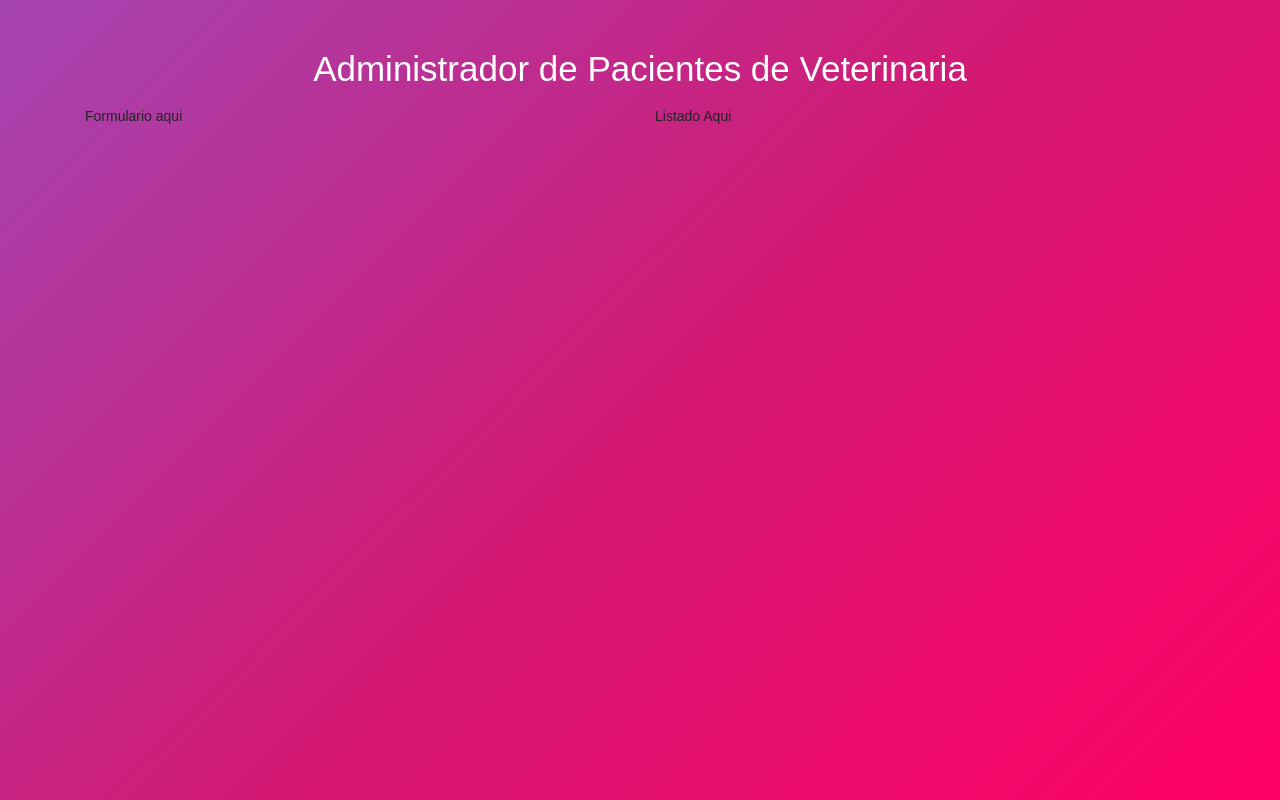
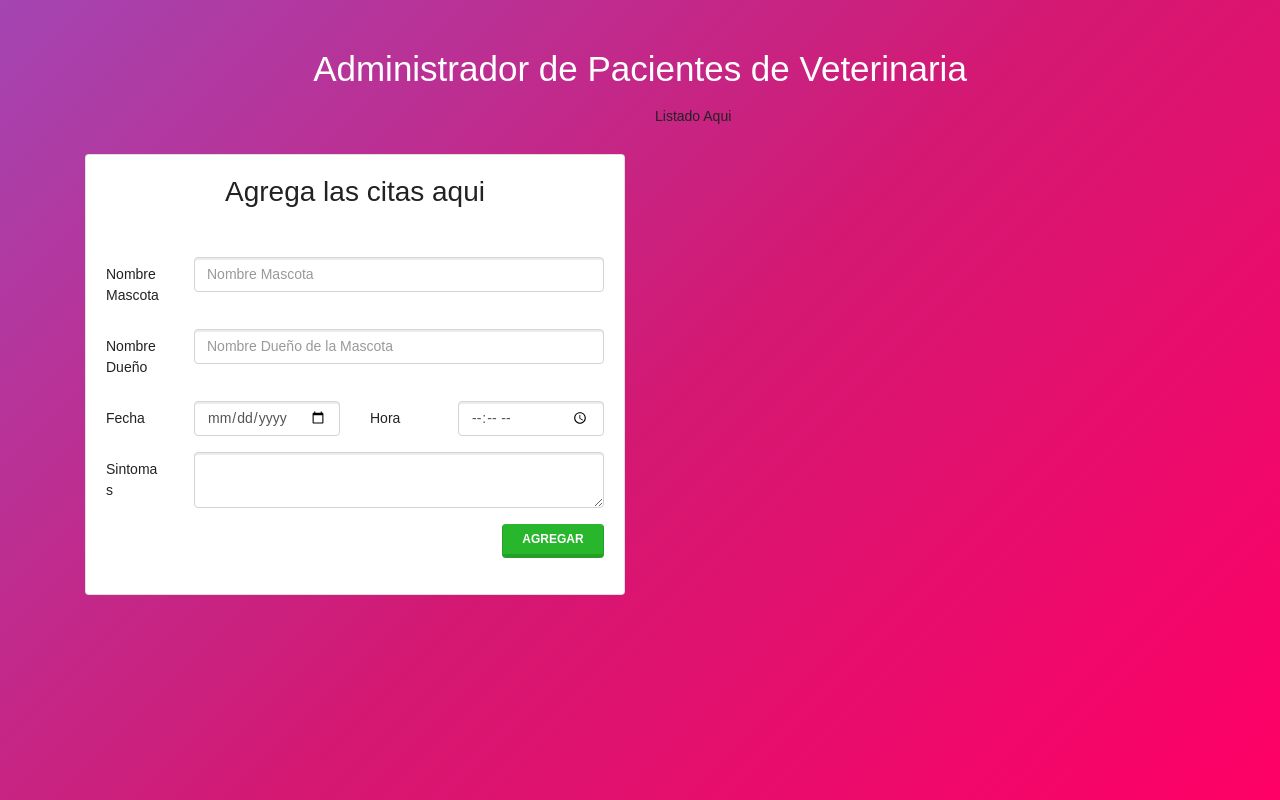
Before and after one commit to jorgebarcos/Redux-citas, a React (Create React App) app: page / in a window 1280 px wide. Built offline with nearby package versions, Linux system fonts and the light colour scheme.

Commit message:
Creando el Formulario para nuevas Citas

```diff
--- a/src/App.js
+++ b/src/App.js
@@ -1,4 +1,5 @@
 import React from 'react';
+import AgregarCita from './components/AgregarCita';
 
 // Redux
 import store from './store';
@@ -13,7 +14,9 @@
 				</header>
 
 				<div className="row mt-3">
-					<div className="col-md-6">Formulario aqui</div>
+					<div className="col-md-6">
+						<AgregarCita />
+					</div>
 					<div className="col-md-6">Listado Aqui</div>
 				</div>
 			</div>
--- /dev/null
+++ b/src/components/AgregarCita.js
@@ -0,0 +1,86 @@
+import React, { useState } from 'react';
+
+const AgregarCita = () => {
+	// State del componente
+	const [ mascota, guardarMascota ] = useState('');
+	const [ propietario, guardarPropietario ] = useState('');
+	const [ fecha, guardarFecha ] = useState('');
+	const [ hora, guardarHora ] = useState('');
+	const [ sintomas, guardarSintomas ] = useState('');
+
+	return (
+		<div className="card mt-5">
+			<div className="card-body">
+				<h2 className="card-title text-center mb-5">Agrega las citas aqui</h2>
+				<form>
+					<div className="form-group row">
+						<label className="col-sm-4 col-lg-2 col-form-label">Nombre Mascota</label>
+						<div className="col-sm-8 col-lg-10">
+							<input
+								type="text"
+								className="form-control"
+								placeholder="Nombre Mascota"
+								value={mascota}
+								onChange={(e) => guardarMascota(e.target.value)}
+							/>
+						</div>
+					</div>
+					<div className="form-group row">
+						<label className="col-sm-4 col-lg-2 col-form-label">Nombre Dueño</label>
+						<div className="col-sm-8 col-lg-10">
+							<input
+								type="text"
+								className="form-control"
+								placeholder="Nombre Dueño de la Mascota"
+								value={propietario}
+								onChange={(e) => guardarPropietario(e.target.value)}
+							/>
+						</div>
+					</div>
+
+					<div className="form-group row">
+						<label className="col-sm-4 col-lg-2 col-form-label">Fecha</label>
+						<div className="col-sm-8 col-lg-4  mb-4 mb-lg-0">
+							<input
+								type="date"
+								className="form-control"
+								value={fecha}
+								onChange={(e) => guardarFecha(e.target.value)}
+							/>
+						</div>
+
+						<label className="col-sm-4 col-lg-2 col-form-label">Hora</label>
+						<div className="col-sm-8 col-lg-4">
+							<input
+								type="time"
+								className="form-control"
+								value={hora}
+								onChange={(e) => guardarHora(e.target.value)}
+							/>
+						</div>
+					</div>
+
+					<div className="form-group row">
+						<label className="col-sm-4 col-lg-2 col-form-label">Sintomas</label>
+						<div className="col-sm-8 col-lg-10">
+							<textarea
+								className="form-control"
+								value={sintomas}
+								onChange={(e) => guardarSintomas(e.target.value)}
+							/>
+						</div>
+					</div>
+					<div className="form-group row justify-content-end">
+						<div className="col-sm-3">
+							<button type="submit" className="btn btn-success w-100">
+								Agregar
+							</button>
+						</div>
+					</div>
+				</form>
+			</div>
+		</div>
+	);
+};
+
+export default AgregarCita;
```
